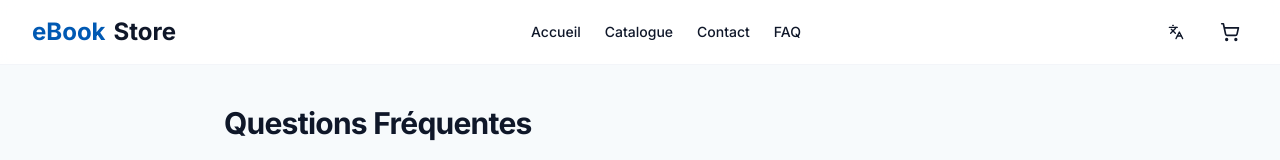
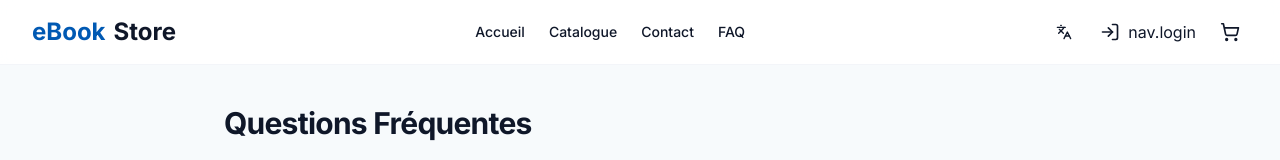
Before and after one commit to Christ-Roy/ebook-store-blueprint, a React (Vite) app: page /faq in a window 1280 px wide. Shown: the top 160 px of the page. Built offline with nearby package versions, Linux system fonts and the light colour scheme; no server answers.

Commit message:
Add login functionality
Implement login form and related features.

```diff
--- a/src/components/layout/Navbar.tsx
+++ b/src/components/layout/Navbar.tsx
@@ -1,8 +1,7 @@
-
 import React, { useState } from "react";
 import { Link } from "react-router-dom";
 import { Button } from "@/components/ui/button";
-import { ShoppingCart, Menu, X } from "lucide-react";
+import { ShoppingCart, Menu, X, LogIn } from "lucide-react";
 import { useCart } from "@/context/CartContext";
 import { cn } from "@/lib/utils";
 import { useTranslation } from "react-i18next";
@@ -45,6 +44,10 @@ const Navbar = () => {
 
         <div className="flex items-center space-x-4">
           <LanguageSelector />
+          <Link to="/auth" className="flex items-center space-x-2 hover:text-primary transition-colors">
+            <LogIn className="h-5 w-5" />
+            <span className="hidden md:inline">{t('nav.login')}</span>
+          </Link>
           <Link to="/cart" className="relative p-2 rounded-full hover:bg-secondary transition-colors">
             <ShoppingCart className="h-5 w-5" />
             {itemCount > 0 && (
@@ -105,6 +108,13 @@ const Navbar = () => {
             >
               {t('nav.faq')}
             </Link>
+            <Link
+              to="/auth"
+              className="block py-3 text-base font-medium hover:text-primary transition-colors"
+              onClick={() => setIsMenuOpen(false)}
+            >
+              {t('nav.login')}
+            </Link>
           </div>
         </div>
       </div>
```
